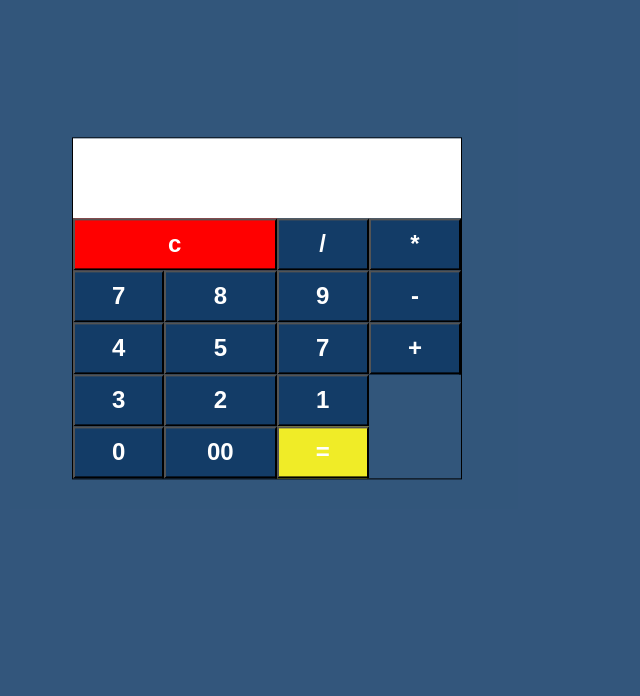
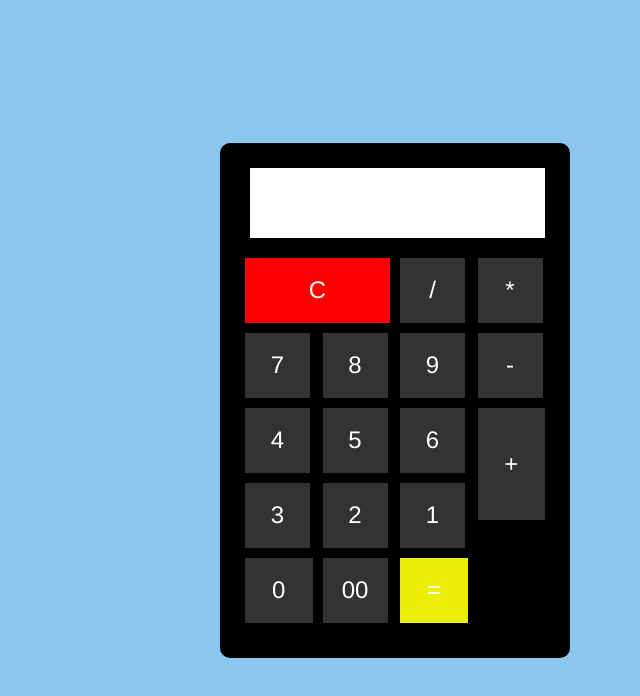
Before and after one commit to egwajohnson/calculator, a plain HTML site: page index.html in a window 1280 px wide. Shown: the whole page, without its empty margins (245-885 px from the left). Drawn offline with Linux system fonts and the light colour scheme.

Commit message:
change to grid

```diff
--- a/index.html
+++ b/index.html
@@ -8,45 +8,28 @@
 </head>
 <body>
     <div class="container">
-        <div class="calcu">
-            <table class="cal">
-                <tr>
-                    <td colspan="4">
-                        <input type="text" class="result">
-                    </td>
-                </tr>
-
-                <tr>
-                    <td colspan="2"><input type="button" value="c" class="c"></td>
-                    <td><input type="button" value="/"></td>
-                    <td><input type="button" value="*"></td>
-                </tr>
-
-                <tr>
-                    <td><input type="button" value="7"></td>
-                    <td><input type="button" value="8"></td>
-                    <td><input type="button" value="9"></td>
-                    <td><input type="button" value="-"></td>
-                </tr>
-
-                <tr>
-                    <td><input type="button" value="4"></td>
-                    <td><input type="button" value="5"></td>
-                    <td><input type="button" value="7"></td>
-                    <td colspan="2"><input type="button" value="+" class="plus"></td>
-                </tr>
-                <tr>
-                    <td><input type="button" value="3"></td>
-                    <td><input type="button" value="2"></td>
-                    <td><input type="button" value="1"></td>
-                </tr>
-
-                <tr>
-                    <td><input type="button" value="0"></td>
-                    <td><input type="button" value="00"></td>
-                    <td><input type="button" value="=" class="equa"></td>
-                </tr>
-            </table>
+        <div class="calc">
+            <label for="cal"></label>
+            <input type="number" name="cal">
+        </div>
+        <div class="calc-keys">
+            <button type="button" class="key-others operations c">C</button>
+            <button type="button" class="key-others operations">/</button>
+            <button type="button" class="key-others operations">*</button>
+            <button type="button" class="numbers">7</button>
+            <button type="button" class="numbers">8</button>
+            <button type="button" class="numbers">9</button>
+            <button type="button" class="key-operate operations">-</button>
+            <button type="button" class="numbers">4</button>
+            <button type="button" class="numbers">5</button>
+            <button type="button" class="numbers">6</button>
+            <button type="button" class="key-operate operations plus">+</button>
+            <button type="button" class="numbers">3</button>
+            <button type="button" class="numbers">2</button>
+            <button type="button" class="numbers">1</button>
+            <button type="button" class="key-zero numbers">0</button>
+            <button type="button" class="numbers">00</button>
+            <button type="button" class="key-operate operations equal">=</button>
         </div>
     </div>
 </body>
--- a/style.css
+++ b/style.css
@@ -1,67 +1,78 @@
 * {
     margin: 0;
     padding: 0;
-    font-family: "poppins", sans-serif;
+    font-family: "Helvetica Neue", sans-serif;
     box-sizing: border-box;
-}
-.container {
+  }
+
+  body {
+    background-color: #8bc6ec;
+    min-height: 100vh;
+    display: flex;
+    align-items: center;
+    justify-content: center;
+  }
+
+  .container {
+    background: #000000;
+    padding: 25px;
+    width: 350px;
+    border-radius: 10px;
+  }
+  .calc {
+    margin-bottom: 20px;
+    padding-left: 5px;
+  }
+
+  .calc input {
     width: 100%;
-    height: 100vh;
-    background-color: rgba(14, 56, 100, 0.849);
-    display: flex;
-    position: relative;
-    align-items: center;
-}
-.container .calcu {
-    width: 50%;
-    height: 80vh auto;
-    display: flex;
-    position: absolute;
-    top: 30%;
-    left: 30%;
-    transform: translate(-30%, -30%);
-}
-.container .calcu .cal {
-    width: 60% auto;
-    height: 20vh auto;
-    display: flex;
+    height: 70px;
+    font-size: 2.5rem;
+    text-align: start;
+    background: white;
+    text-decoration: none;
+    border: none;
+    outline: none;
+  }
+  button {
+    background: #333333;
+    color: #fff;
+    font-size: 1.5rem;
+    border: none;
+    /* border-radius: 70%; */
+    cursor: pointer;
+    height: 65px;
+    width: 65px;
+  }
 
-}
-.container table {
-    border: 1px solid black;
-    margin-left: auto;
-    margin-right: auto;
-    border-collapse: collapse;
-    color: white;
-}
+  button:active,
+  button:focus {
+    filter: brightness(120%);
+  }
 
-.container table tr td input[type="text"] {
+  .calc-keys {
+    display: grid;
+    grid-template-columns: repeat(4, 1fr);
+    grid-row-gap: 10px;
+    grid-column-gap: 10px;
+  }
+
+  .key-zero {
     width: 100%;
-    height: 10vh;
-    padding: 20px 30px;
-    font-size: 24px;
-    font-weight: bold;
-    border: none;
-    border-collapse: collapse;
+  }
+  .c {
+    grid-column: span 2;
+    width: 100%;
+    background-color: red;
+  }
 
+  .plus {
+    width: 100%;
+    grid-row: span 4;
+    height: 50%;
+  }
+   .equal {
+     width: 100%;
+     background-color: rgb(236, 236, 9);
 
-
-}
-
-.container .cal .c {
-    background-color: red;
-    color: white;
-    font-size: 1.5rem;
-}
-
-.container table tr td  input[type="button"] {
-    width: 100%;
-    padding: 10px 20px;
-    background-color: rgba(14, 56, 100, 0.849);
-    color: white;
-    font-size: 24px;
-    font-weight: bold;
-}
-.container .cal .equa {
-    background-color: rgb(240, 236, 39);
-}
+   }
```
